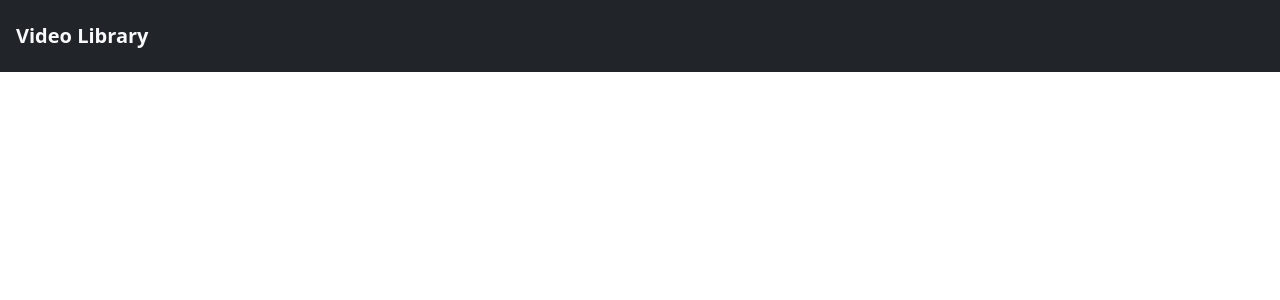
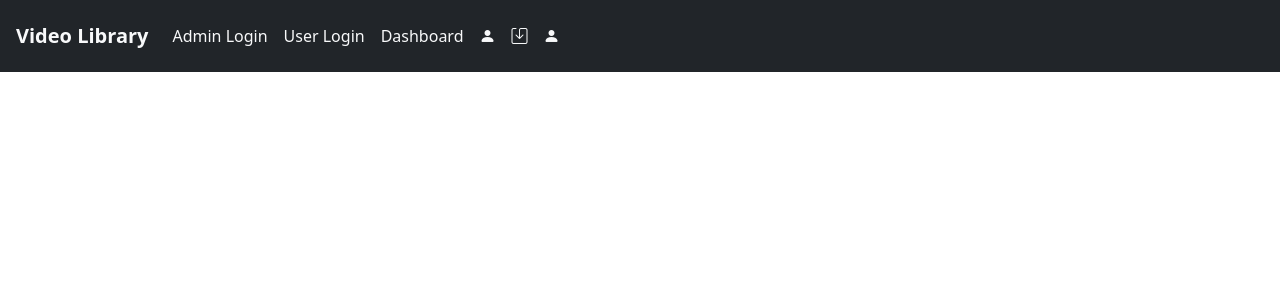
Before and after one commit to Himanshu12866/library-project, a React (Create React App) app: page / in a window 1280 px wide. Shown: the top 300 px of the page. Built offline with nearby package versions, Linux system fonts and the light colour scheme.

Commit message:
"Updated navbar component with new links and icons"

```diff
--- a/src/components/navbar.jsx
+++ b/src/components/navbar.jsx
@@ -1,16 +1,46 @@
-/* eslint-disable jsx-a11y/anchor-is-valid */
-// eslint-disable-next-line no-unused-vars
-import { Button } from "@mui/material";
+
+
+import { Link } from "react-router-dom";
 
 
 export default function NavBar() {
     return (
         <div>
             <nav className="navbar navbar-expand-lg  p-3 bg-dark bg-light">
-                <a className="navbar-brand text-light fw-bold" >Video Library</a>
+                <a className="navbar-brand text-light fw-bold"  href="kmn">Video Library</a>
                 <button className="btn btn-dark navbar-toggler" data-bs-toggle="collapse" data-bs-target="#list">
                     <span className="bi bi-list"></span>
                 </button>
+                <div className="navbar-collapse collapse d-lg-flex justify-lg-content-between" id="list">
+                    <ul className="navbar-nav">
+                        <li className="nav-item">
+                        <Link to="" className="nav-link text-light">Admin Login</Link>
+                        </li>
+                        <li className="nav-item">
+                        <Link to="" className="nav-link text-light">User Login</Link>
+                        </li>
+                        <li className="nav-item">
+                        <Link to="" className="nav-link text-light">Dashboard</Link>
+                        </li>
+                    </ul>
+                    <ul className="navbar-nav">
+                        <li className="nav-item">
+                            <Link  className="nav-link text-light">
+                                <span className="bi bi-person-fill"></span>
+                            </Link>
+                        </li>
+                        <li className="nav-item">
+                            <Link  className="nav-link text-light">
+                                <span className="bi bi-save"></span>
+                            </Link>
+                        </li>
+                        <li className="nav-item">
+                            <Link  className="nav-link text-light">
+                                <span className="bi bi-person-fill"></span>
+                            </Link>
+                        </li>
+                    </ul>
+                </div>
             </nav>
         </div>
     )
```
